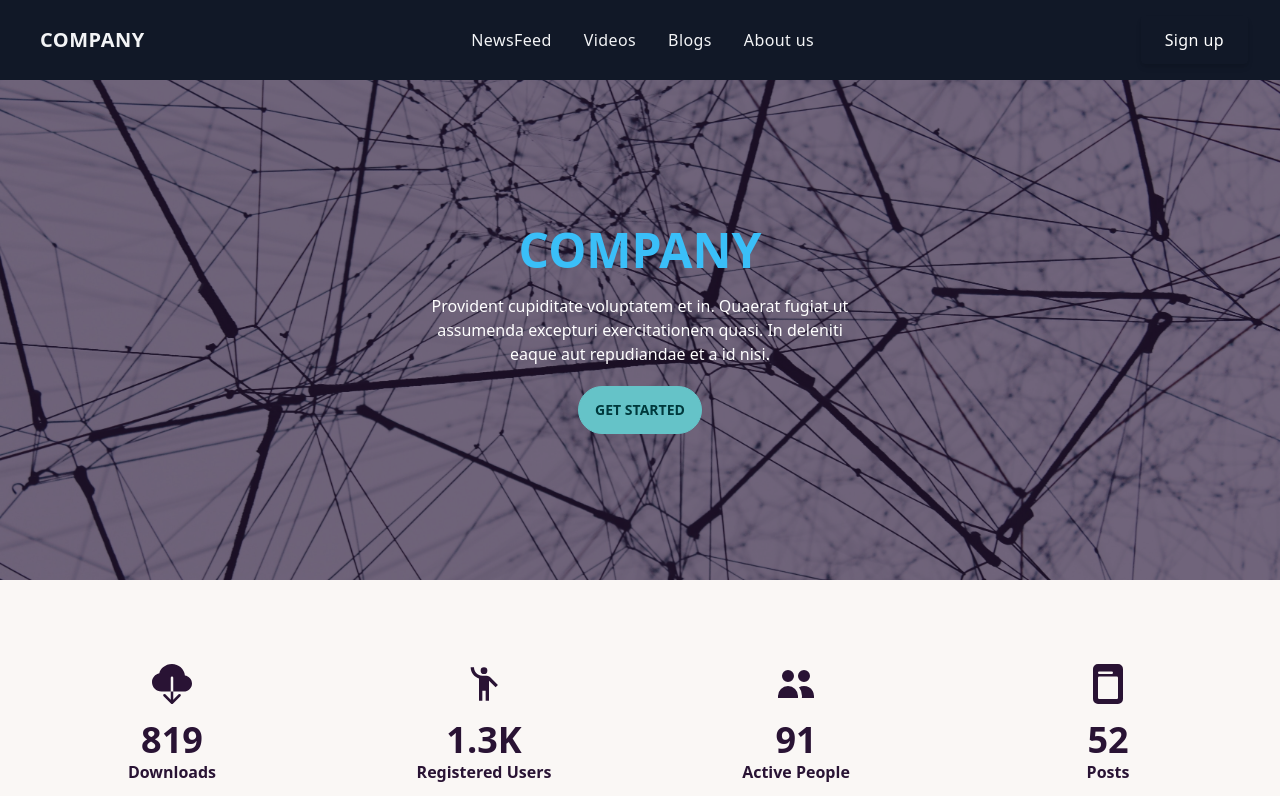
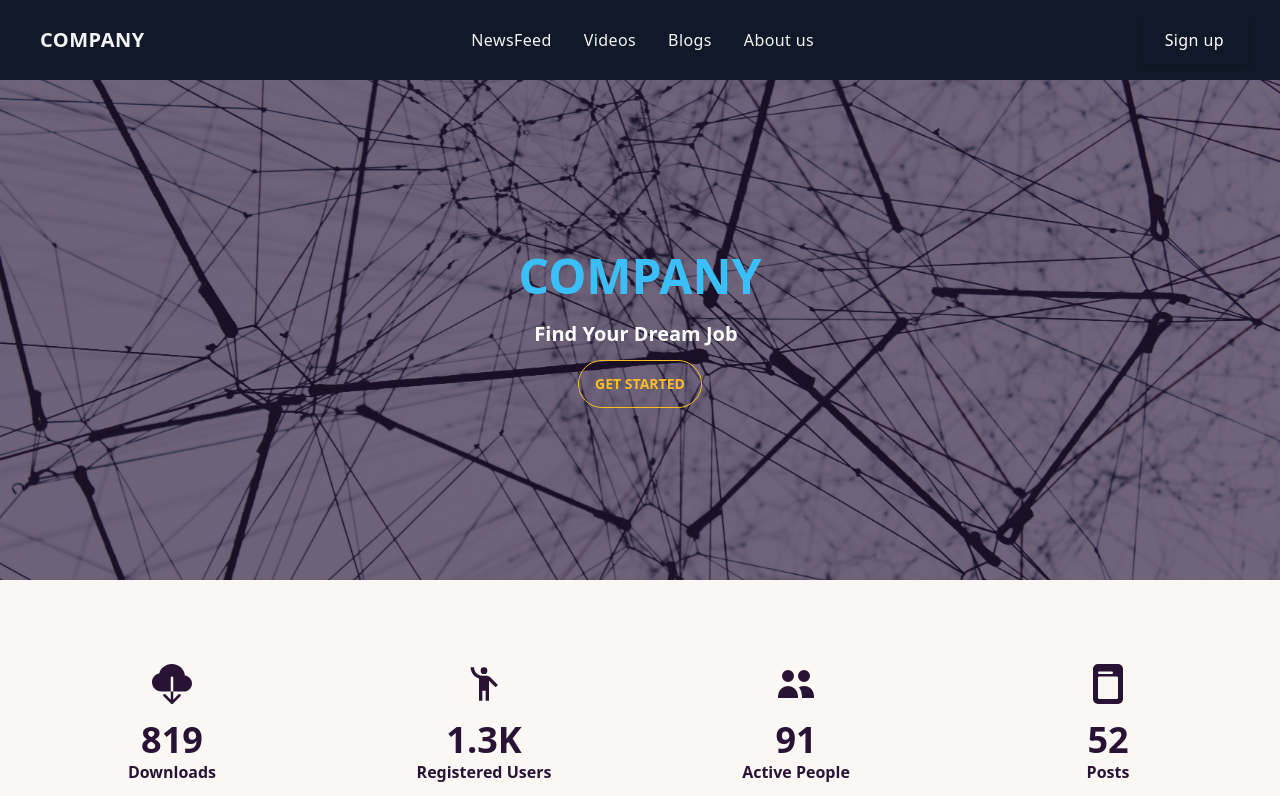
Before and after one commit to mdelwarhossain/endgame-final-project, a React (Create React App) app in the folder client/: page / in a window 1280 px wide. Shown: the top 796 px of the page. Built offline with nearby package versions, Linux system fonts and the light colour scheme.

Commit message:
type writter added

```diff
--- a/client/package.json
+++ b/client/package.json
@@ -15,6 +15,7 @@
     "react-dom": "^18.2.0",
     "react-icons": "^4.7.1",
     "react-scripts": "5.0.1",
+    "react-simple-typewriter": "^5.0.1",
     "typescript": "^4.9.4",
     "web-vitals": "^2.1.4"
   },
--- a/client/src/Pages/Home/Banner/Banner.tsx
+++ b/client/src/Pages/Home/Banner/Banner.tsx
@@ -1,24 +1,19 @@
 import React from "react";
 import banner from "../../../assets/Banner.jpg";
+import TypeWriter from "./TypeWriter/TypeWriter";
 
 const Banner = () => {
   return (
     <div
       className="hero"
-      style={{ backgroundImage: `url(${banner})`,
-      height:"500px"
-     }}
+      style={{ backgroundImage: `url(${banner})`, height: "500px" }}
     >
       <div className="hero-overlay bg-opacity-60"></div>
       <div className="hero-content text-center">
         <div className="max-w-md">
           <h1 className="mb-5 text-5xl text-info font-bold">COMPANY</h1>
-          <p className="mb-5 text-white">
-            Provident cupiditate voluptatem et in. Quaerat fugiat ut assumenda
-            excepturi exercitationem quasi. In deleniti eaque aut repudiandae et
-            a id nisi.
-          </p>
-          <button className="btn btn-primary">Get Started</button>
+          <TypeWriter></TypeWriter>
+          <button className="btn mt-3 btn-outline btn-warning">Get Started</button>
         </div>
       </div>
     </div>
--- /dev/null
+++ b/client/src/Pages/Home/Banner/TypeWriter/TypeWriter.tsx
@@ -0,0 +1,21 @@
+import React from 'react';
+import { Cursor, useTypewriter } from 'react-simple-typewriter';
+
+const TypeWriter = () => {
+
+    const [text] = useTypewriter({
+        words: ["Create An Account", "Find Your Dream Job", "Hire Qualified Employee", "See Others Activities"],
+        loop: 10000000,
+        onLoopDone: () => console.log(`loop completed after 3 runs.`),
+      });
+    return (
+        <div>
+      <h4 className="text-xl  text-white">
+       <span  style={{ marginLeft:"3px", fontWeight: 'bolder' }}>{text}</span>
+      <Cursor cursorColor="var(--color-primary)" />
+      </h4>
+    </div>
+    );
+};
+
+export default TypeWriter;
--- a/client/src/Pages/Home/Banner/Typewriter/DevTypeWriter.tsx
+++ /dev/null
@@ -1,25 +0,0 @@
-import React from "react";
-import { useTypewriter, Cursor } from "react-simple-typewriter";
-
-const DevTypeWriter = () => {
-  const [text] = useTypewriter({
-    words: [
-      "A Social Site",
-      "Share Your Thoughts",
-      "See Others Activities",
-      "200k+ Users!!",
-    ],
-    loop: 10000000,
-    onLoopDone: () => console.log(`loop completed after 3 runs.`),
-  });
-  return (
-    <div>
-      <h4 className="text-2xl font-bold text-white">
-        <span style={{ marginLeft: "3px", fontWeight: "bolder" }}>{text}</span>
-        <Cursor cursorColor="var(--color-primary)" />
-      </h4>
-    </div>
-  );
-};
-
-export default DevTypeWriter;
```
Also changed, not shown: 2 other files (tests, documents, lock files or other folders).
